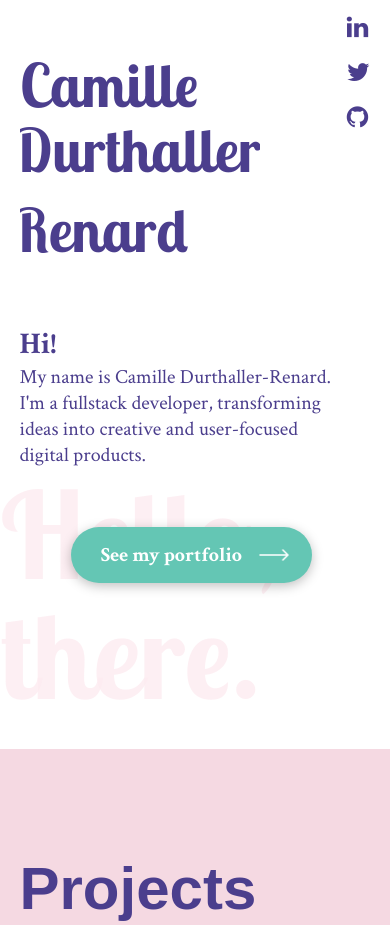
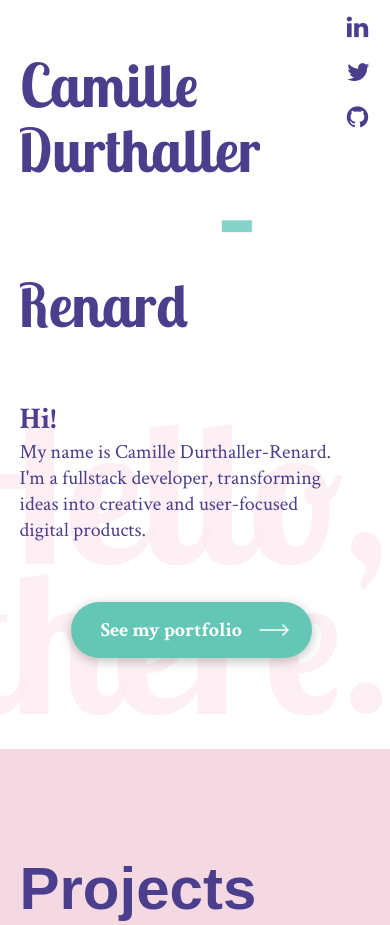
Before and after one commit to camilledtr/camilledtr.github.io, a PHP site: page / in a window 390 px wide. Shown: the part 100-1025 px from the top of the page. Run offline with PHP 8.4, Linux system fonts and the light colour scheme; some web fonts are replaced.

Commit message:
fix: handle reveal after loading

```diff
--- a/index.php
+++ b/index.php
@@ -24,7 +24,7 @@
             <object id="loading-logo" data="/public/assets/crop-logo.svg" type="image/svg+xml"></object>
         </div>
     </div>
-    <nav id="navbar">
+    <nav class="navbar-reveal">
         <a class="logo" href="#home"><object id="nav-logo" data="/public/assets/dark-logo.svg" type="image/svg+xml"></object></a>
 
         <ul>
@@ -72,24 +72,24 @@
                 <div class="word-mask">
                     <h1 class="name-text">
                         <span class="name-reveal">Durthaller</span>
-                        <span class="hyphen">-</span>
+                        <span class="hyphen-reveal">-</span>
                         <span class="name-reveal">Renard</span>
                     </h1>
                 </div>
             </div>
-            <div class="home-text">
+            <div class="home-text-reveal">
                 <h2>Hi!</h2>
                 <p>My name is Camille Durthaller-Renard.</p>
                 <p>I'm a fullstack developer, transforming ideas into creative and user-focused digital products.</p>
 
-                <a href="#projects" class="to-portfolio">
+                <a href="#projects" class="to-portfolio-reveal">
                     <p>See my portfolio</p>
                     <svg viewBox="0 0 19 8" fill="none">
                         <path d="M18.3536 4.35355C18.5488 4.15829 18.5488 3.84171 18.3536 3.64645L15.1716 0.464466C14.9763 0.269204 14.6597 0.269204 14.4645 0.464466C14.2692 0.659728 14.2692 0.976311 14.4645 1.17157L17.2929 4L14.4645 6.82843C14.2692 7.02369 14.2692 7.34027 14.4645 7.53553C14.6597 7.7308 14.9763 7.7308 15.1716 7.53553L18.3536 4.35355ZM0 4.5H18V3.5H0V4.5Z" fill="white"/>
                     </svg>
                 </a>
             </div>
-            <h1 class="background-text">Hello, there.</h1>
+            <h1 class="background-text-reveal">Hello, there.</h1>
         </section>
 
         <section id="projects" class="projects reveal">
--- a/src/app.js
+++ b/src/app.js
@@ -1,12 +1,28 @@
 //Loading page ============================================================================================================
 const loadingPage = document.getElementById("loading-page");
 loadingPage.style.display = "block";
+const revealAnims = [];
+const revealNames = document.querySelectorAll(".name-reveal");
+const revealHyphen = document.querySelector(".hyphen-reveal");
+const revealHomeText = document.querySelector(".home-text-reveal");
+const revealCTA = document.querySelector(".to-portfolio-reveal");
+const revealBackground = document.querySelector(".background-text-reveal");
+const revealNavbar = document.querySelector(".navbar-reveal");
+revealAnims.push(...revealNames);
+revealAnims.push(revealHyphen);
+revealAnims.push(revealHomeText);
+revealAnims.push(revealCTA);
+revealAnims.push(revealBackground);
+revealAnims.push(revealNavbar);
 
 window.onload = function () {
     const loader = document.getElementById("loading-logo");
     loader.classList.add("loaded");
     setTimeout(() => {
         loadingPage.style.display = "none";
+        for (let revealAnim of revealAnims) {
+            revealAnim.classList.add("active");
+        }
     }, 1000);
 }
 
--- a/src/style.css
+++ b/src/style.css
@@ -234,7 +234,7 @@ div.secondary-btn:hover>a {
 
 /* ================ NAVBAR =================================================================== */
 
-#navbar {
+.navbar-reveal {
     font-size: 2.5rem;
     color: var(--dark-primary);
     display: flex;
@@ -243,8 +243,11 @@ div.secondary-btn:hover>a {
     width: 100%;
     position: fixed;
     z-index: 100;
-    animation: translate-down 1.9s 3s cubic-bezier(0.4, 0, 0, 1) forwards;
     visibility: hidden;
+}
+
+.navbar-reveal.active {
+    animation: translate-down 1.5s cubic-bezier(0.4, 0, 0, 1) forwards;
     animation-delay: 2s;
 }
 
@@ -271,7 +274,7 @@ div.secondary-btn:hover>a {
     transition: all 0.5s ease-in-out;
 }
 
-#navbar .logo {
+.navbar-reveal .logo {
     margin: auto 0 auto 5%;
 }
 
@@ -279,7 +282,7 @@ div.secondary-btn:hover>a {
     height: calc(3/5*var(--nav-height));
 }
 
-#navbar ul {
+.navbar-reveal ul {
     width: 40%;
     display: flex;
     align-items: center;
@@ -492,26 +495,32 @@ div.my-cv.primary-btn {
 
 .home .name .word-mask .name-reveal {
     transform: translateY(100%);
-    animation: translate-up-name 1s 1.2s cubic-bezier(0.5, 0, 0, 1) forwards;
 }
 
-.home .name-text .name-reveal:nth-of-type(1) {
-    animation-delay: 1.4s;
+.home .name .word-mask .name-reveal.active {
+    animation: translate-up-name 1s 0.2s cubic-bezier(0.5, 0, 0, 1) forwards;
 }
 
-.home .name-text .name-reveal:nth-of-type(3) {
-    animation-delay: 1.6s;
+.home .name-text .name-reveal.active:nth-of-type(1) {
+    animation-delay: 0.6s;
 }
 
-.home .name h1 span.hyphen {
+.home .name-text .name-reveal.active:nth-of-type(3) {
+    animation-delay: 0.8s;
+}
+
+.home .name h1 span.hyphen-reveal {
     visibility: hidden;
 }
 
-.home .name .hyphen {
+.home .name .hyphen-reveal {
     color: var(--secondary);
     font-size: 15rem;
     line-height: 8rem;
-    animation: hyphen-anim 1s 1.5s cubic-bezier(0.2, 0, 0, 1) forwards;
+}
+
+.home .name .hyphen-reveal.active {
+    animation: hyphen-anim 1s 1s cubic-bezier(0.2, 0, 0, 1) forwards;
 }
 
 @keyframes hyphen-anim {
@@ -542,14 +551,17 @@ div.my-cv.primary-btn {
     }
 }
 
-.home-text {
+.home-text-reveal {
     opacity: 0;
     margin-left: 5%;
     padding-right: 10%;
     font-size: 2.5rem;
-    animation: fade 2s 1.5s forwards;
     display: flex;
     flex-direction: column;
+}
+
+.home-text-reveal.active {
+    animation: fade 1.5s 1.8s forwards;
 }
 
 @keyframes fade {
@@ -563,12 +575,11 @@ div.my-cv.primary-btn {
 }
 
 
-.to-portfolio {
+.to-portfolio-reveal {
     position: relative;
     margin-top: 70px;
     padding: 1.5rem 3rem;
     opacity: 0;
-    animation: fade 0.6s forwards 3.8s;
     background-color: var(--medium-secondary);
     width: fit-content;
     border-radius: var(--border-radius);
@@ -578,12 +589,16 @@ div.my-cv.primary-btn {
     overflow: hidden;
 }
 
-.to-portfolio p {
+.to-portfolio-reveal.active {
+    animation: fade 0.6s forwards 3.8s;
+}
+
+.to-portfolio-reveal p {
     color: white;
     font-weight: 800;
 }
 
-.to-portfolio svg {
+.to-portfolio-reveal svg {
     margin-left: 1rem;
     width: 3rem;
     animation: translate-arrow 0.7s infinite alternate ease-in-out;
@@ -598,13 +613,13 @@ div.my-cv.primary-btn {
     }
 }
 
-.to-portfolio:hover {
+.to-portfolio-reveal:hover {
     cursor: pointer;
     box-shadow: 0px 3px 12px rgba(0, 0, 0, 0.5);
     transform: scale(1.05)
 }
 
-.to-portfolio::before {
+.to-portfolio-reveal::before {
     content: '';
     position: absolute;
     width: 100%;
@@ -620,13 +635,13 @@ div.my-cv.primary-btn {
     visibility: hidden;
 }
 
-.to-portfolio:hover::before {
+.to-portfolio-reveal:hover::before {
     transform: scaleX(1);
     transform-origin: left;
     visibility: visible;
 }
 
-.background-text {
+.background-text-reveal {
     position: absolute;
     font-size: 20rem;
     line-height: 15rem;
@@ -637,6 +652,9 @@ div.my-cv.primary-btn {
     bottom: 30px;
     right: 0%;
     font-family: 'Lobster two', cursive;
+}
+
+.background-text-reveal.active {
     animation: fade 2s 2s forwards;
 }
 
@@ -950,18 +968,18 @@ footer p {
         margin-top: 2vh;
     }
 
-    #navbar ul {
+    .navbar-reveal ul {
         width: 50%;
     }
 }
 
 /* PORTRAIT TABLETS */
 @media screen and (max-width: 900px) {
-    #navbar ul {
+    .navbar-reveal ul {
         width: auto;
     }
 
-    #navbar ul>li {
+    .navbar-reveal ul>li {
         display: none;
     }
 
@@ -978,7 +996,7 @@ footer p {
         font-size: 7rem;
     }
 
-    .home .to-portfolio {
+    .home .to-portfolio-reveal {
         margin-bottom: 8rem;
     }
 
@@ -1042,20 +1060,15 @@ footer p {
         margin-left: 10rem;
     }
 
-    .home .name h1:nth-child(2) .name-reveal:nth-of-type(1) {
-        animation-delay: 0.6s;
-    }
-
     .home .name h1:nth-child(2) .name-reveal:nth-of-type(3) {
-        animation-delay: 1s;
         margin-left: 6rem;
     }
 
-    .home-text {
+    .home-text-reveal {
         font-size: 2rem;
     }
 
-    .home .to-portfolio {
+    .home .to-portfolio-reveal {
         margin-top: 7vh;
         align-self: flex-end;
         margin-right: 10vw;
```
